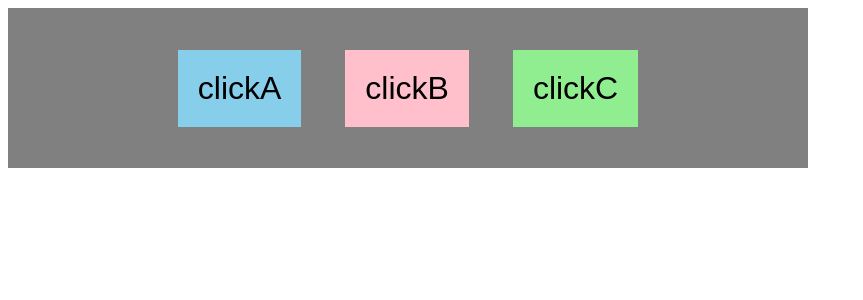
After one commit to maniac-O/come-to-blog, a PHP site: page /minigameEx.html in a window 1280 px wide. The commit adds this page. Shown: the top 300 px of the page, without its empty margins (0-863 px from the left). Run offline with PHP 8.4, Linux system fonts and the light colour scheme.

Commit message:
Add: Learn EventListener

```diff
--- /dev/null
+++ b/JS/dist/minigameEx.css
@@ -0,0 +1,27 @@
+div {
+  width: 100vh;
+  height: 20vh;
+  background: grey;
+  display: flex;
+  justify-content: center;
+  align-items: center;
+}
+
+button {
+  border: 2px solid grey;
+  padding: 20px;
+  font-size: 2rem;
+  margin: 20px;
+}
+
+[data-index="1"] {
+  background: skyblue;
+}
+
+[data-index="2"] {
+  background: pink;
+}
+
+[data-index="3"] {
+  background: lightgreen;
+}
--- /dev/null
+++ b/JS/minigameEx.html
@@ -0,0 +1,30 @@
+<!DOCTYPE html>
+<html lang="en">
+
+<head>
+    <meta charset="UTF-8">
+    <meta http-equiv="X-UA-Compatible" content="IE=edge">
+    <meta name="viewport" content="width=device-width, initial-scale=1.0">
+    <title>Document</title>
+    <link rel="stylesheet" href="dist/minigameEx.css">
+    <script src="https://code.jquery.com/jquery-3.6.0.js"
+        integrity="sha256-H+K7U5CnXl1h5ywQfKtSj8PCmoN9aaq30gDh27Xc0jk=" crossorigin="anonymous"></script>
+    <script src="minigameEx.js"></script>
+</head>
+
+<body>
+    <div class="wrap">
+        <button data-index="1" id="a">
+            clickA
+        </button>
+        <button data-index="2">
+            clickB
+        </button>
+        <button data-index="3">
+            clickC
+        </button>
+    </div>
+
+</body>
+
+</html>
--- /dev/null
+++ b/JS/minigameEx.js
@@ -0,0 +1,26 @@
+$(document).ready(function () {
+    'use strict';
+
+    const wrap = document.querySelector('.wrap');
+
+    /*
+    wrap.addEventListener('click', (e) => {
+        if (e.target.dataset.index == 1) {
+            // data-index가 1인 경우 실행
+        } else if (e.target.dataset.index == 2) {
+            // data-index가 2인 경우 실행
+        } else if (e.target.dataset.index == 3) {
+            // data-index가 3인 경우 실행
+        }
+    });*/
+
+    $('.wrap').on('click', '.wrap button', (e) => {
+        if (e.target.id == 'a') {
+            // id 값이 'a'인 동작 실행
+        } else if (e.target.id == 'b') {
+            // id 값이 'b'인 동작 실행
+        } else if (e.target.id == 'c') {
+            // id 값이 'c'인 동작 실행
+        }
+    });
+});
--- /dev/null
+++ b/JS/minigameEx.scss
@@ -0,0 +1,23 @@
+div{
+    width: 100vh; height:20vh;
+    background:grey;
+    display:flex;
+    justify-content: center;
+    align-items: center;
+}
+button{
+    border:2px solid grey;
+    padding: 20px;
+    font-size:2rem;
+    margin:20px;
+}
+
+[data-index='1']{
+    background:skyblue;
+}
+[data-index='2']{
+    background:pink;
+}
+[data-index='3']{
+    background:lightgreen;
+}
```
Also changed, not shown: JS/data.json (added, +80 -0 lines), JS/dist/minigame.css (+8 -0 lines), JS/minigame.js (+5 -5 lines), JS/minigame.scss (+7 -2 lines), JS/dist/minigameEx.dev.js (added), pic/istockphoto-609727552-170667a.png (added).
